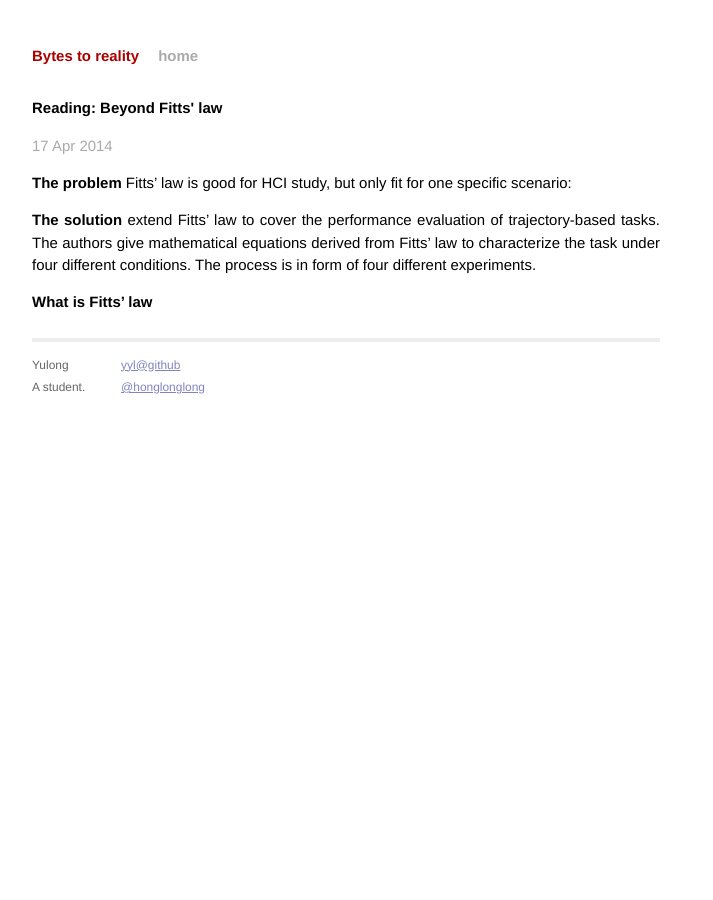
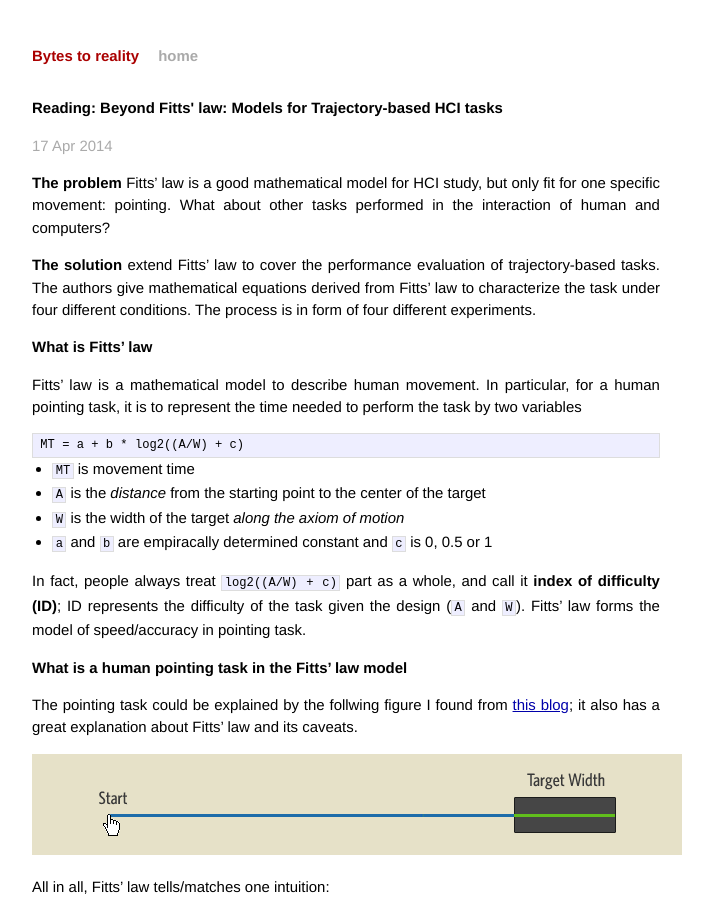
Before and after one commit to yyl/yyl.github.io, a Jekyll site: the page built from _posts/2014-04-17-fitts-law-and-steering-law.md, in a window 1280 px wide and 900 px high. Shown: the whole window, without its empty margins (294-1007 px from the left). Built offline with Jekyll 4.4.1, drawn with Linux system fonts in a browser that asks for light colours; Markdown is read by kramdown in place of the engine named in the settings; some of the changed text lies outside the part shown.

Commit message:
first post updated

```diff
--- a/_posts/2014-04-17-fitts-law-and-steering-law.md
+++ b/_posts/2014-04-17-fitts-law-and-steering-law.md
@@ -1,12 +1,61 @@
 ---
 layout: post
-title:  "Reading: Beyond Fitts' law"
+title:  "Reading: Beyond Fitts' law: Models for Trajectory-based HCI tasks"
 date:   2014-04-17 23:10:10
 categories: HCI
 ---
 
-**The problem** Fitts' law is good for HCI study, but only fit for one specific scenario:
+**The problem** Fitts' law is a good mathematical model for HCI study, but only fit for one specific movement: pointing. What about other tasks performed in the interaction of human and computers?
 
 **The solution** extend Fitts' law to cover the performance evaluation of trajectory-based tasks. The authors give mathematical equations derived from Fitts' law to characterize the task under four different conditions. The process is in form of four different experiments.
 
-### What is Fitts' law
+## What is Fitts' law
+
+Fitts' law is a mathematical model to describe human movement. In particular, for a human pointing task, it is to represent the time needed to perform the task by two variables
+
+    MT = a + b * log2((A/W) + c)
+
+
+- `MT` is movement time
+- `A` is the _distance_ from the starting point to the center of the target
+- `W` is the width of the target _along the axiom of motion_
+- `a` and `b` are empiracally determined constant and `c` is 0, 0.5 or 1
+
+In fact, people always treat `log2((A/W) + c)` part as a whole, and call it **index of difficulty (ID)**; ID represents the difficulty of the task given the design (`A` and `W`). Fitts' law forms the model of speed/accuracy in pointing task.
+
+### What is a human pointing task in the Fitts' law model
+
+The pointing task could be explained by the follwing figure I found from [this blog](http://www.particletree.com/features/visualizing-fittss-law/); it also has a great explanation about Fitts' law and its caveats.
+
+![Pointing task]({{ site.url }}/images/pointing.gif)
+
+All in all, Fitts' law tells/matches one intuition:
+
+> the wider the target/the closer to the target, the faster the task could be performed
+
+Note though, their relationship is `log` function, therefore it is not always bigger the better. Increasing the target width from 1cm to 10cm might significantly reduce the `MT`, increasing it from 1m to 10m might not get the same propotion of reduction in `MT`.
+
+Aside from this, the famous blog CodingHorror has two blogs ([1](http://blog.codinghorror.com/the-opposite-of-fitts-law/),[2](http://blog.codinghorror.com/fitts-law-and-infinite-width/)) telling a few very interesting observations from Fitts' law.
+
+## Trajectory-based task: steering
+
+The main task this paper studies is called "steering": move the object (e.g. mouse, finger) through bounded tunnel. It is illustrated in figure below.
+
+![Steering task]({{ site.url }}/images/steering.png)
+
+The paper uses four experiments to derive a common model for such type of task. The four experiments are:
+
+1. goal passing: like a steering but only start and end of the tunnel is bounded, which is called 2 "goal"s
+2. constraint-added goal passing: when we add infinite "goal"s to the tunnel
+3. narrowing tunnel: 2 ends have different width
+4. spiral tunnel: curve paths
+
+All experiments are fully-crossed, within-subjects factorial design. Every participant went through all experiments in random order.
+
+With the modeling of results from four experiments, the authors derived a _global law_ for a generic steering task,
+
+    MT = a + b * (A/W)
+
+Basically, the authors concluded that, instead of a `log` relationship like the pointing task has, for steering tasks, the difficulty/time and the design (being `A` and `W`) is linear. They also derived a _local law_, which is similar to the global law. The main take-home message of local law is that instantaneous speed of steering at any point is proportional to the variability permitted.
+
+Linear relationship seems odd, because in real design `MT` cannot possibly increase unlimited as long we widen the path. Therefore, the authors stated that there existed an _upper bound_ for the path width in steering task. Also, in discussion they talked about the possibility of taking path curvature and path beginning into account.
```
Also changed, not shown: images/pointing.gif (added), images/steering.png (added).
